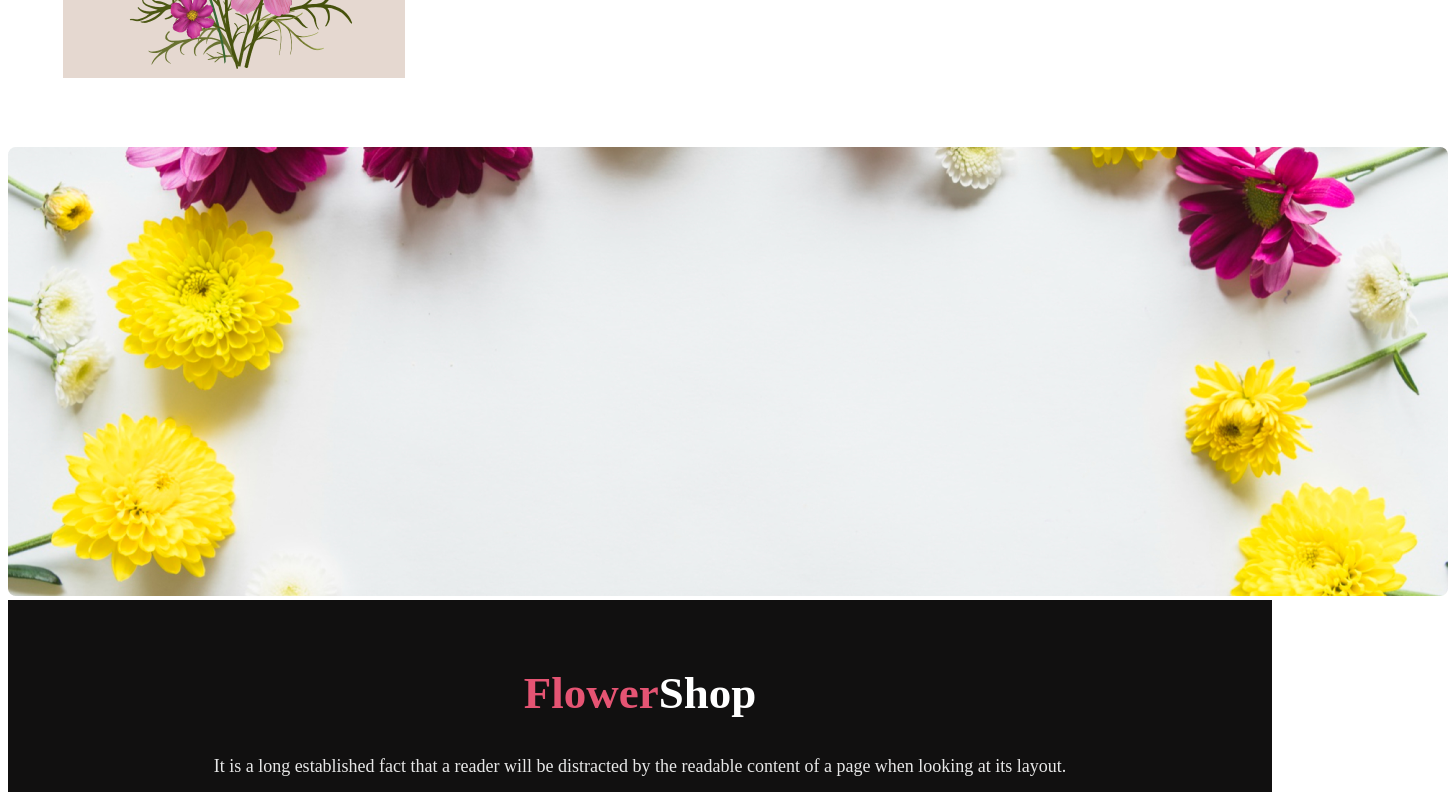
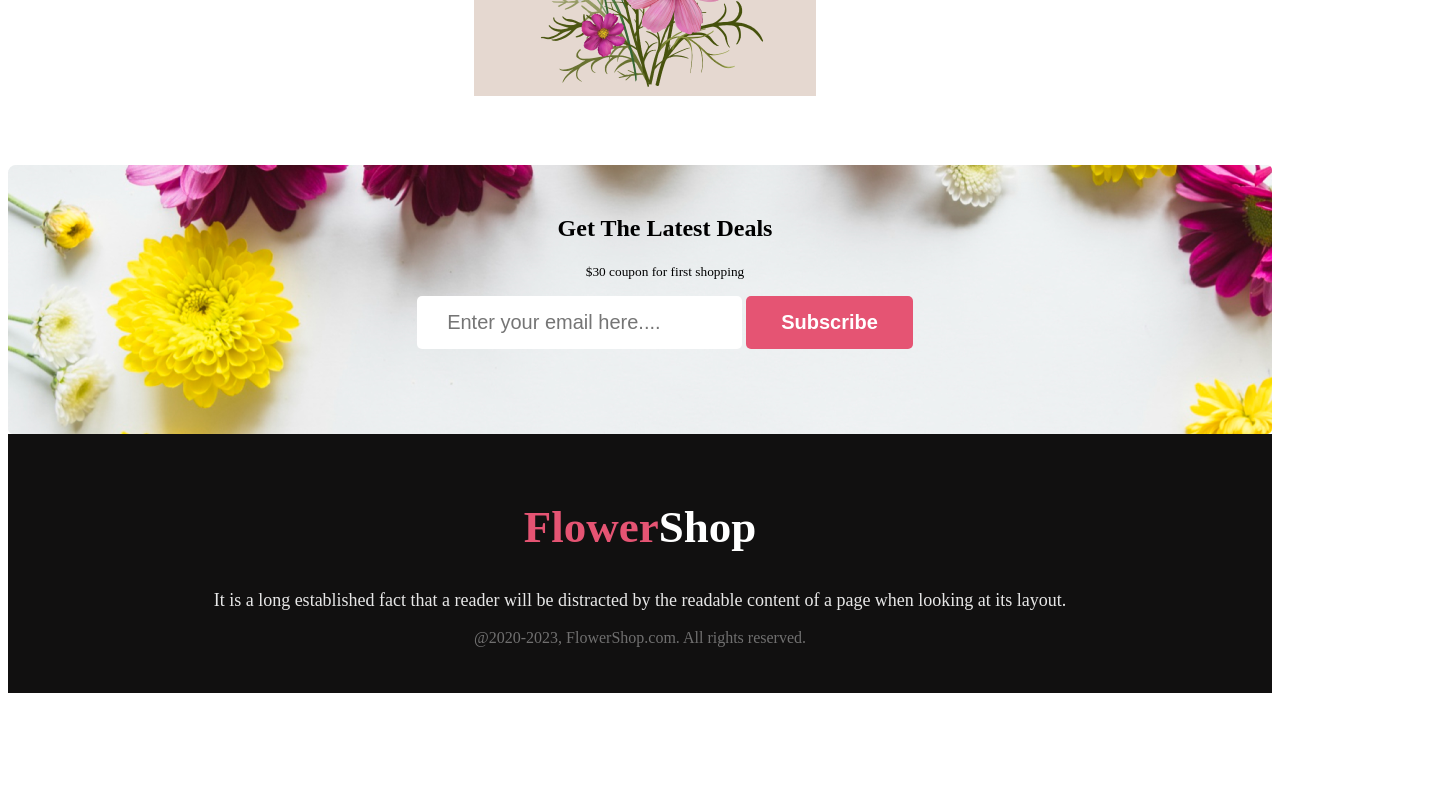
Before and after one commit to TituRoy25/flower-shop-assignment, a plain HTML site: page index.html in a window 1280 px wide. Shown: the part 1884-2676 px from the top of the page, 1448 px wide, since content can reach past the window. After the commit the page ends 2585 px from the top, so only its background shows below. Drawn offline with Linux system fonts and the light colour scheme.

Commit message:
added bacground

```diff
--- a/index.html
+++ b/index.html
@@ -21,6 +21,13 @@
                 <img class="profile-pic" src="Flower Asset/pngwing 10.png" alt="">
             </div>
         </section>
+
+        <section>
+            <div class="featured">
+                gvgvggvhgv
+            </div>
+        </section>
+
         <section class="header">
             <div class="banner">
                 <div class="banner-content-11">
@@ -31,11 +38,10 @@
                 <img class="profile-pic-11" src="Flower Asset/pngwing 8.png" alt="">
             </div>
         </section>
-        <section>
-            <div class="instagram">
+
+        <section class="instagram">
             <h1>Instagram</h1>
             <p class="banner-description">It is a long established fact that a reader will be distracted by the readable content of a page when looking at its layout.</p>
-            </div>
                 <div class="profile-4-pics">
                     <img class="pic-gap" src="Flower Asset/Rectangle 4.png" alt="">
                     <img class="pic-gap" src="Flower Asset/Rectangle 5.png" alt="">
@@ -43,13 +49,14 @@
                     <img class="pic-gap" src="Flower Asset/Rectangle 4.png" alt="">
                 </div>
         </section>
-        <section class="subs-content">
-            <div >
 
-
-
+        <section class="get">
+                <div class="subscribe">
+                    <h1>Get The Latest Deals</h1>
+                    <p><small class="coupon" >$30 coupon for first shopping</small></p>
+                    <input class="text-email" type="email" placeholder="Enter your email here....">
+                    <button class="btn-primary">Subscribe</button>
                 </div>
-            <img src="Flower Asset/Rectangle 9.png" alt="">
         </section>
     </main>
     <footer>
@@ -59,7 +66,6 @@
                 <p class="footer-describtion">It is a long established fact that a reader will be distracted by the readable content of a page when looking at its layout.</p>
                 <p class="end-pera"> @2020-2023, FlowerShop.com. All rights reserved.</p>
             </div>
-
         </section>
     </footer>
 </body>
--- a/styles/flower.css
+++ b/styles/flower.css
@@ -51,26 +51,31 @@
     text-align: center;
 }
 .profile-4-pics{
-    padding: 15px 30px 60px 50px;
+    padding: 15px 30px 60px 40px;
 }
 .pic-gap{
     padding: 5px;
 }
 
 /* Subscribe--section */
-
-
-
-
-
-
-
-
-
-
-
-
-
+.get{
+    background-image: url('../Flower Asset/Rectangle 9.png');
+    background-repeat: no-repeat;
+    border-radius: 5px;
+    padding: 15px 30px 70px 80px;
+}
+.subscribe{
+    text-align: center;
+    padding: 15px 30px 15px 30px;
+}
+.text-email{
+    border-radius: 5px;
+    background: white;
+    border: 0;
+    color: black;
+    font-size: 20px;
+    padding: 15px  30px;
+}
 
 /* footer releted styles */
 
```
Lines whose indentation alone changed are shown as unchanged.
